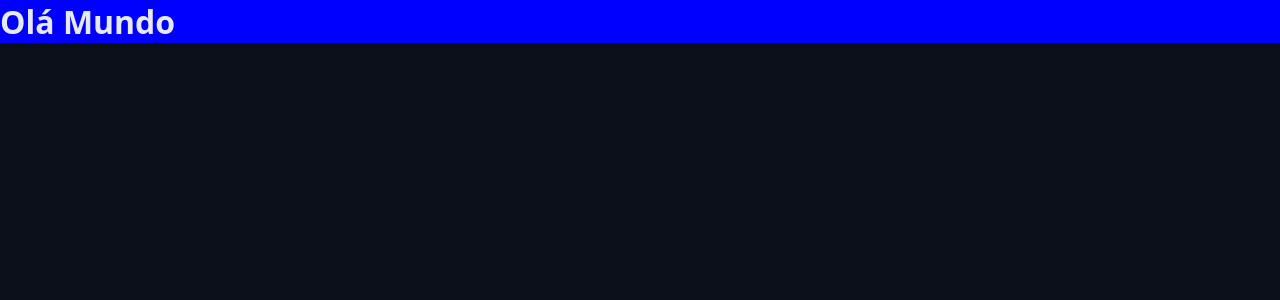
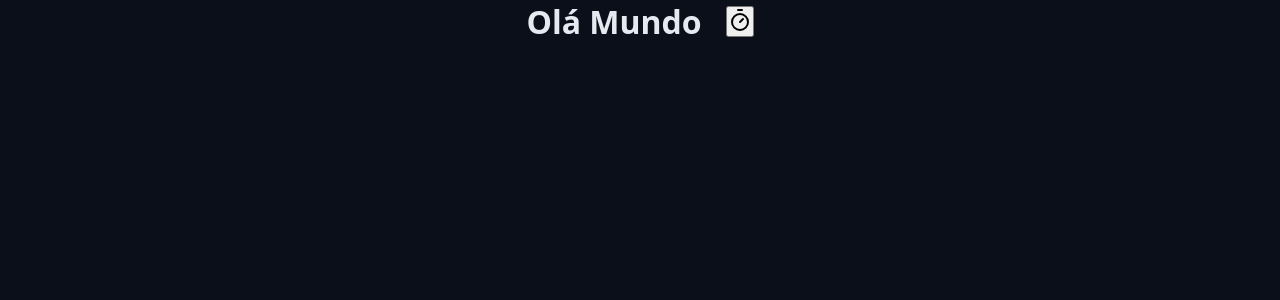
Before and after one commit to felipemimoura/chronos, a React (Vite) app: page / in a window 1280 px wide. Shown: the top 300 px of the page. Built offline with nearby package versions, Linux system fonts and the light colour scheme.

Commit message:
feat: create props from Heading component

```diff
--- a/src/App.tsx
+++ b/src/App.tsx
@@ -2,11 +2,17 @@ import { Heading } from './componentes/Heading';
 
 import './styles/theme.css';
 import './styles/global.css';
+import { TimerIcon } from 'lucide-react';
 
 function App() {
   return (
     <>
-      <Heading attr='teste'>Olá Mundo</Heading>
+      <Heading>
+        Olá Mundo
+        <button>
+          <TimerIcon />
+        </button>
+      </Heading>
     </>
   );
 }
--- a/src/componentes/Heading.module.css
+++ b/src/componentes/Heading.module.css
@@ -1,3 +1,6 @@
 .heading {
-  background-color: blue;
+  display: flex;
+  align-items: center;
+  justify-content: center;
+  gap: 2.4rem;
 }
--- a/src/componentes/Heading.tsx
+++ b/src/componentes/Heading.tsx
@@ -1,5 +1,8 @@
 import styles from './Heading.module.css';
 
-export function Heading(props) {
-  return <h1 className={styles.heading}>{props.children}</h1>;
+type HeadingProps = {
+  children: React.ReactNode;
+};
+export function Heading({ children }: HeadingProps) {
+  return <h1 className={styles.heading}>{children}</h1>;
 }
```
